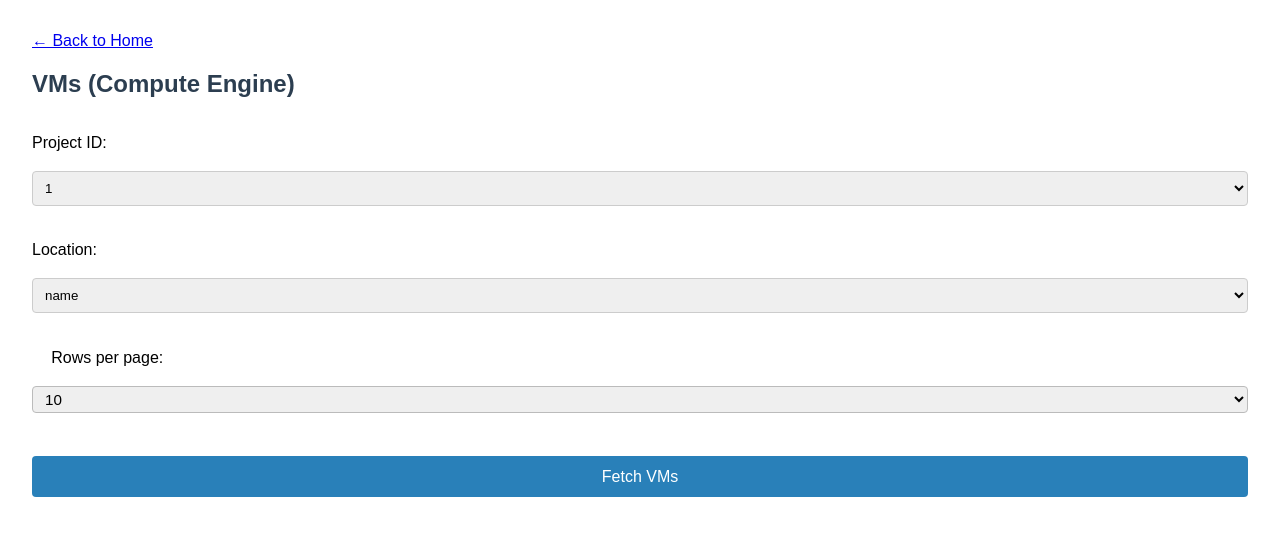
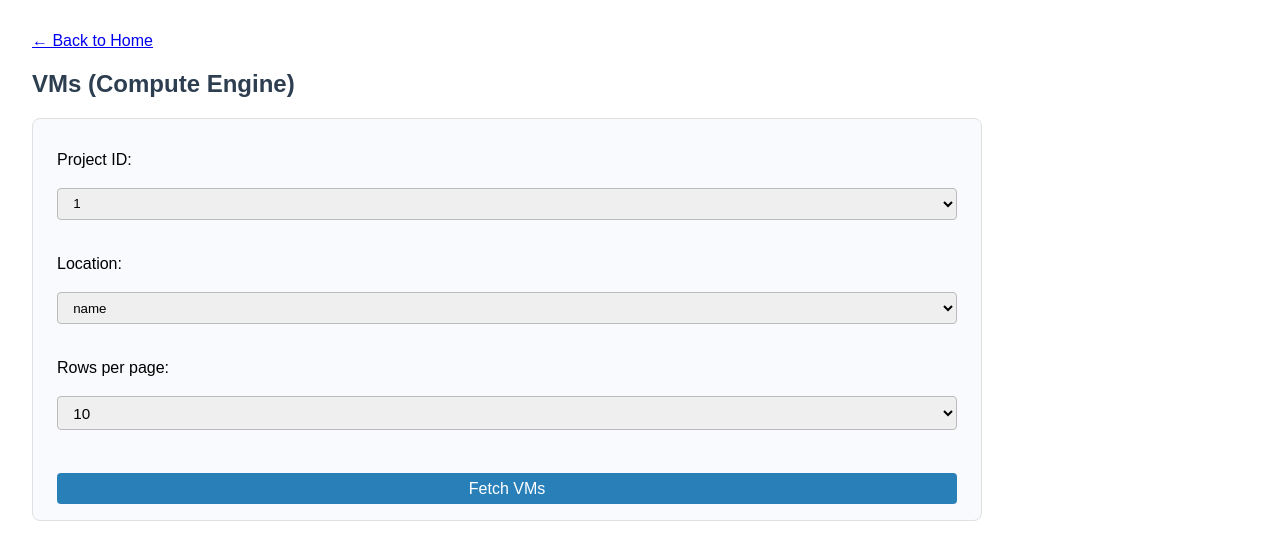
Before and after one commit to vijaymuniyappan07/gcp-ai-cost-optimizer, a Flask app: page /vms in a window 1280 px wide. Shown: the top 560 px of the page. Run offline with Flask 3, Linux system fonts and the light colour scheme; the visitor is signed in with stand-in values (Sample User, id 1); a database or web service that is not in the repository returns one stand-in record (values such as "Sample title"); data that the repository does not hold is empty.

Commit message:
fixed vm page css

```diff
--- a/frontend/app/templates/vms.html
+++ b/frontend/app/templates/vms.html
@@ -128,21 +128,25 @@
 <body>
     <a href="{{ url_for('index') }}">&#8592; Back to Home</a>
     <h2>VMs (Compute Engine)</h2>
-    <form method="post" action="{{ url_for('vms') }}" onsubmit="showLoading()" id="vm-form" style="display: flex; flex-wrap: wrap; align-items: center; gap: 1.2rem;">
-        <label for="project_id">Project ID:</label>
-        <select name="project_id" id="project_id" required onchange="document.getElementById('page').value=1;">
+    <form method="post" action="{{ url_for('vms') }}" onsubmit="showLoading()" id="vm-form"
+        style="display: flex; flex-wrap: wrap; align-items: center; gap: 1.2rem; background: #f8fafd; border: 1px solid #e0e0e0; border-radius: 8px; padding: 1rem 1.5rem; margin-bottom: 1.5rem; max-width: 900px;">
+        <label for="project_id" style="margin-bottom:0; font-weight:500;">Project ID:</label>
+        <select name="project_id" id="project_id" required onchange="document.getElementById('page').value=1;"
+            style="padding: 0.4rem 0.7rem; border-radius: 4px; border: 1px solid #bbb; min-width: 160px;">
             {% for pid in project_ids %}
                 <option value="{{ pid }}" {% if pid == selected_project_id %}selected{% endif %}>{{ pid }}</option>
             {% endfor %}
         </select>
-        <label for="geo">Location:</label>
-        <select name="geo" id="geo" required onchange="document.getElementById('page').value=1;">
+        <label for="geo" style="margin-bottom:0; font-weight:500;">Location:</label>
+        <select name="geo" id="geo" required onchange="document.getElementById('page').value=1;"
+            style="padding: 0.4rem 0.7rem; border-radius: 4px; border: 1px solid #bbb; min-width: 120px;">
             {% for geo in geo_map.keys() %}
                 <option value="{{ geo }}" {% if geo == selected_geo %}selected{% endif %}>{{ geo }}</option>
             {% endfor %}
         </select>
-        <label for="page_size" style="margin-left: 1.2rem;">Rows per page:</label>
-        <select name="page_size" id="page_size" onchange="changePageSize()" style="padding: 0.2rem 0.5rem; font-size: 0.95rem; border-radius: 4px; border: 1px solid #bbb;">
+        <label for="page_size" style="margin-bottom:0; font-weight:500;">Rows per page:</label>
+        <select name="page_size" id="page_size" onchange="changePageSize()"
+            style="padding: 0.4rem 0.7rem; font-size: 0.95rem; border-radius: 4px; border: 1px solid #bbb; min-width: 80px;">
             {% for opt in pagination_options %}
                 <option value="{{ opt }}" {% if opt == page_size %}selected{% endif %}>{{ opt }}</option>
             {% endfor %}
@@ -150,7 +154,7 @@
         <input type="hidden" name="sort_by" id="sort_by" value="{{ sort_by }}">
         <input type="hidden" name="sort_dir" id="sort_dir" value="{{ sort_dir }}">
         <input type="hidden" name="page" id="page" value="{{ page }}">
-        <button type="submit">Fetch VMs</button>
+        <button type="submit" style="padding: 0.4rem 1.2rem; background: #2980b9; color: #fff; border: none; border-radius: 4px; font-size: 1rem; cursor: pointer;">Fetch VMs</button>
     </form>
     <div id="loading-msg" class="loading" style="display:none;">
         <svg width="40" height="40" viewBox="0 0 40 40" style="vertical-align:middle;">
```
